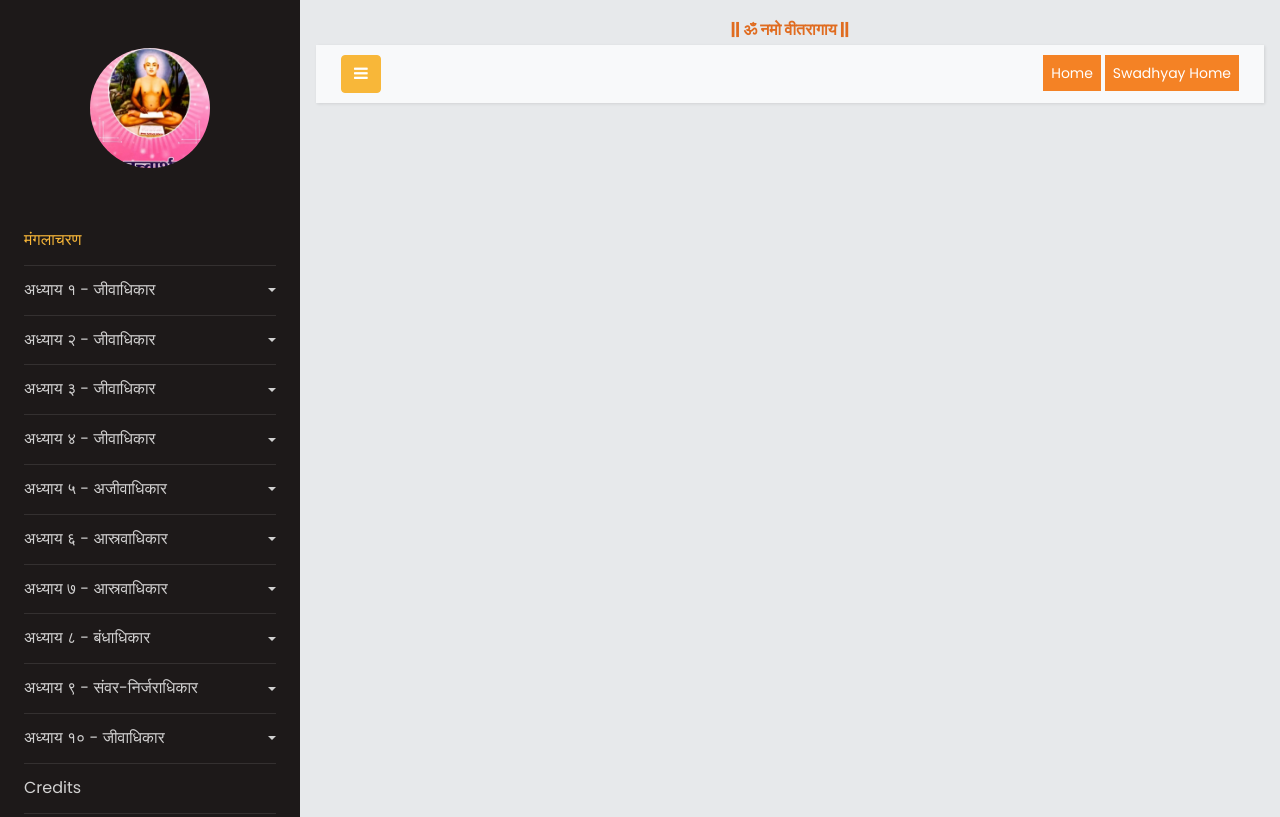
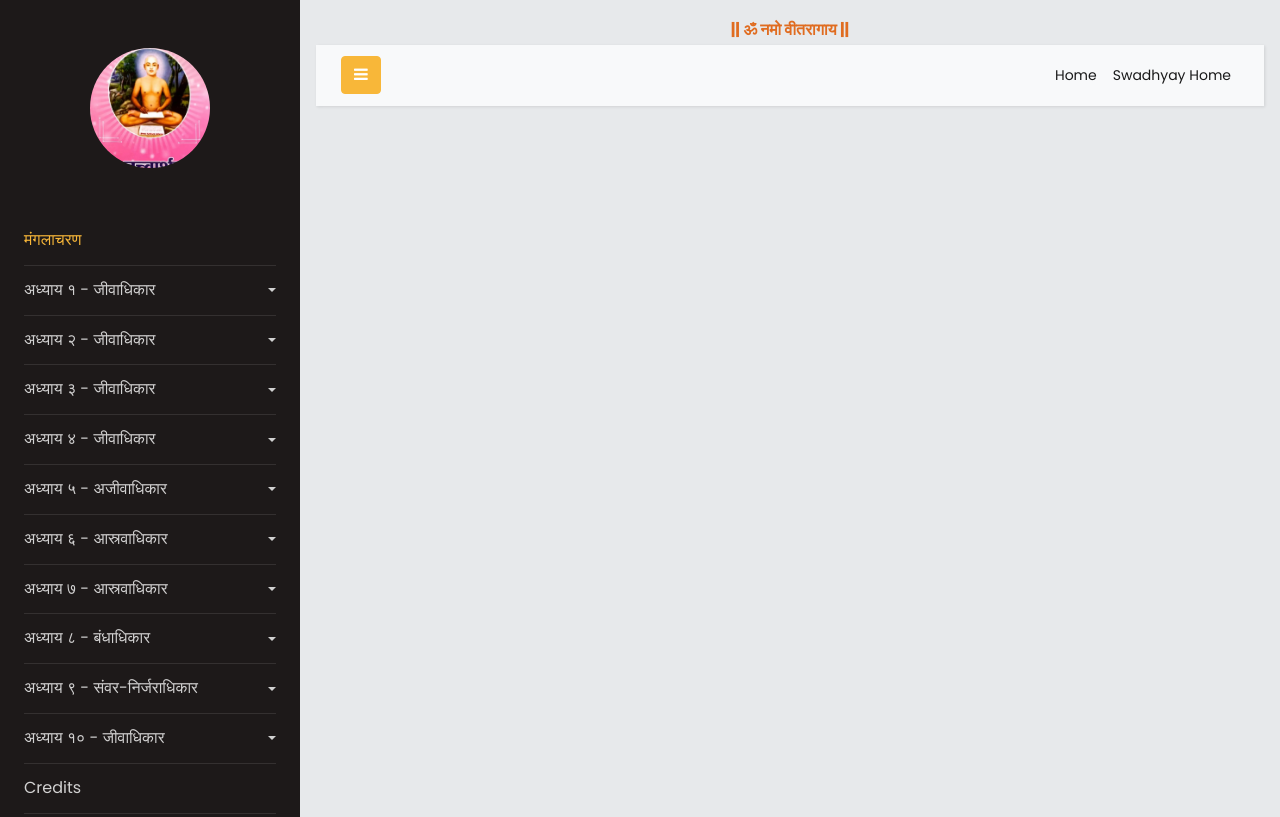
Before and after one commit to jsocweb/jsocweb.github.io, a plain HTML site: page tatvarth.html in a window 1280 px wide. Shown: the top 817 px of the page. Drawn offline with nearby package versions, Linux system fonts and the light colour scheme.

Commit message:
fixed menu items

```diff
--- a/tatvarth.html
+++ b/tatvarth.html
@@ -131,8 +131,10 @@
                     <div class="collapse navbar-collapse" id="navbarSupportedContent">
                         <ul class="nav navbar-nav ml-auto">
                             <li class="nav-item active">
-                                <a class="btnheaderlinks" href="tatvarth.html?gatha=home">Home</a>
-                                <a class="btnheaderlinks" href="Index.html">Swadhyay Home</a>
+                                <a class="nav-link" href="tatvarth.html?gatha=home">Home</a>
+                            </li>
+                            <li class="nav-item active">
+                                <a class="nav-link" href="index.html">Swadhyay Home</a>
                             </li>
                         </ul>
                     </div>
```
